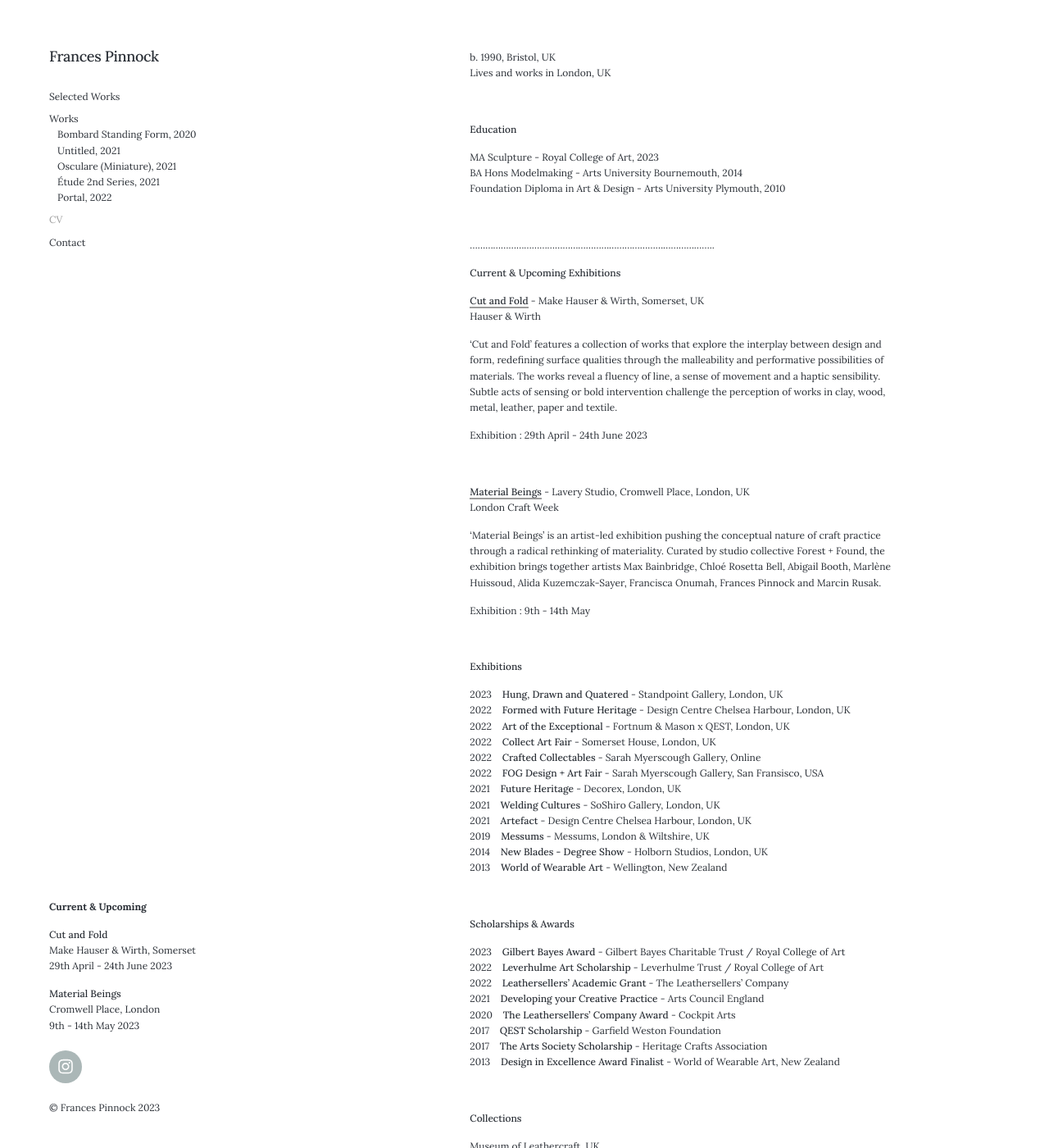
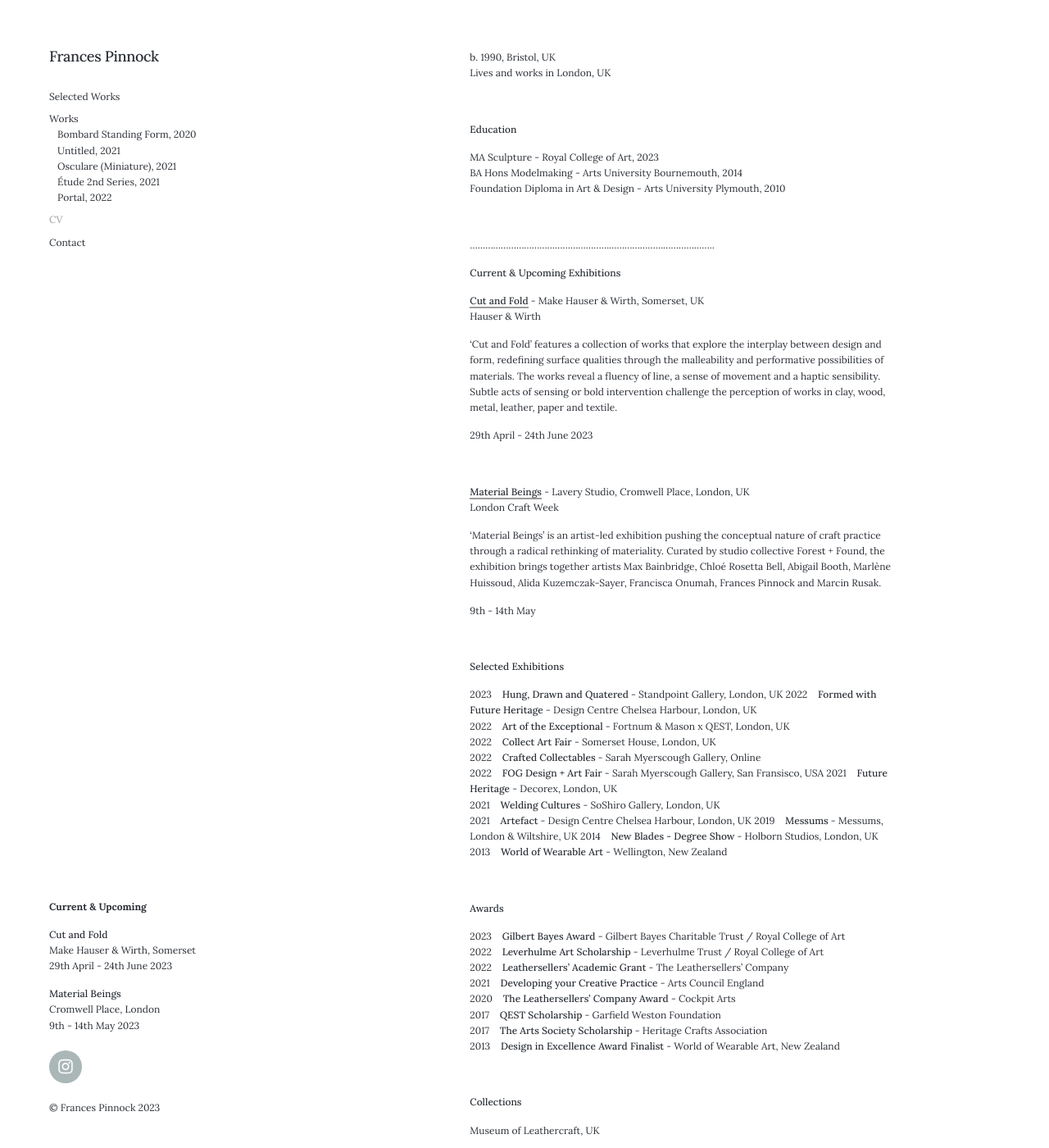
Before and after one commit to francespinnock/francespinnock.github.io, a Jekyll site: the page built from _pages/cv.md, in a window 1280 px wide and 1400 px high. Shown: the whole window at 82% size. Built offline with Jekyll 4.4.1, drawn with Linux system fonts in a browser that asks for light colours; nearby versions of some CDN libraries.

Commit message:
Update cv.md

```diff
--- a/_pages/cv.md
+++ b/_pages/cv.md
@@ -28,7 +28,7 @@ Hauser & Wirth
 
 ‘Cut and Fold’ features a collection of works that explore the interplay between design and form, redefining surface qualities through the malleability and performative possibilities of materials. The works reveal a fluency of line, a sense of movement and a haptic sensibility. Subtle acts of sensing or bold intervention challenge the perception of works in clay, wood, metal, leather, paper and textile.
 
-Exhibition : 29th April - 24th June 2023
+29th April - 24th June 2023
 
 <br />
 
@@ -37,12 +37,12 @@ London Craft Week
 
 'Material Beings' is an artist-led exhibition pushing the conceptual nature of craft practice through a radical rethinking of materiality. Curated by studio collective Forest + Found, the exhibition brings together artists Max Bainbridge, Chloé Rosetta Bell, Abigail Booth, Marlène Huissoud, Alida Kuzemczak-Sayer, Francisca Onumah, Frances Pinnock and Marcin Rusak.
 
-Exhibition : 9th - 14th May
+9th - 14th May
 
 <br />
 
 
-**Exhibitions**
+**Selected Exhibitions**
 
 2023&nbsp;&nbsp;&nbsp; **Hung, Drawn and Quatered** - Standpoint Gallery, London, UK
 2022&nbsp;&nbsp;&nbsp; **Formed with Future Heritage** - Design Centre Chelsea Harbour, London, UK
@@ -60,7 +60,7 @@ Exhibition : 9th - 14th May
 <br />
 
 
-**Scholarships & Awards**
+**Awards**
 
 2023&nbsp;&nbsp;&nbsp; **Gilbert Bayes Award** - Gilbert Bayes Charitable Trust / Royal College of Art
 2022&nbsp;&nbsp;&nbsp; **Leverhulme Art Scholarship** - Leverhulme Trust / Royal College of Art
```
